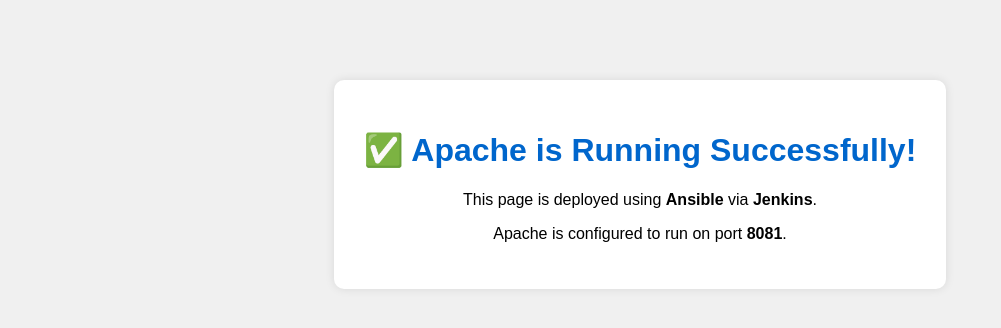
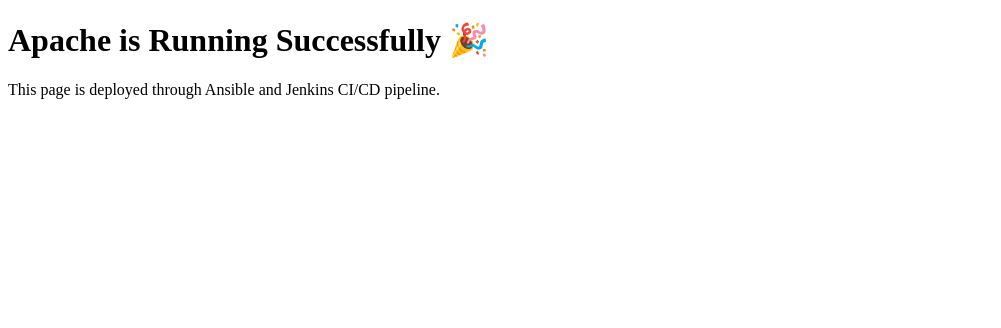
Before and after one commit to VamsiJaddu/Apache-update, a plain HTML site: page playbooks/files/index.html in a window 1280 px wide. Shown: the whole page, without its empty margins (0-1001 px from the left). Drawn offline with Linux system fonts and the light colour scheme.

Commit message:
Update index.html

```diff
--- a/playbooks/files/index.html
+++ b/playbooks/files/index.html
@@ -1,29 +1,10 @@
 <!DOCTYPE html>
 <html>
 <head>
-  <title>Apache Server</title>
-  <style>
-    body {
-      font-family: Arial, sans-serif;
-      text-align: center;
-      margin-top: 80px;
-      background: #f0f0f0;
-    }
-    .box {
-      background: white;
-      padding: 30px;
-      border-radius: 10px;
-      display: inline-block;
-      box-shadow: 0 0 10px rgba(0,0,0,0.1);
-    }
-    h1 { color: #0066cc; }
-  </style>
+    <title>Welcome to Apache</title>
 </head>
 <body>
-  <div class="box">
-    <h1>✅ Apache is Running Successfully!</h1>
-    <p>This page is deployed using <strong>Ansible</strong> via <strong>Jenkins</strong>.</p>
-    <p>Apache is configured to run on port <b>8081</b>.</p>
-  </div>
+    <h1>Apache is Running Successfully 🎉</h1>
+    <p>This page is deployed through Ansible and Jenkins CI/CD pipeline.</p>
 </body>
 </html>
```
